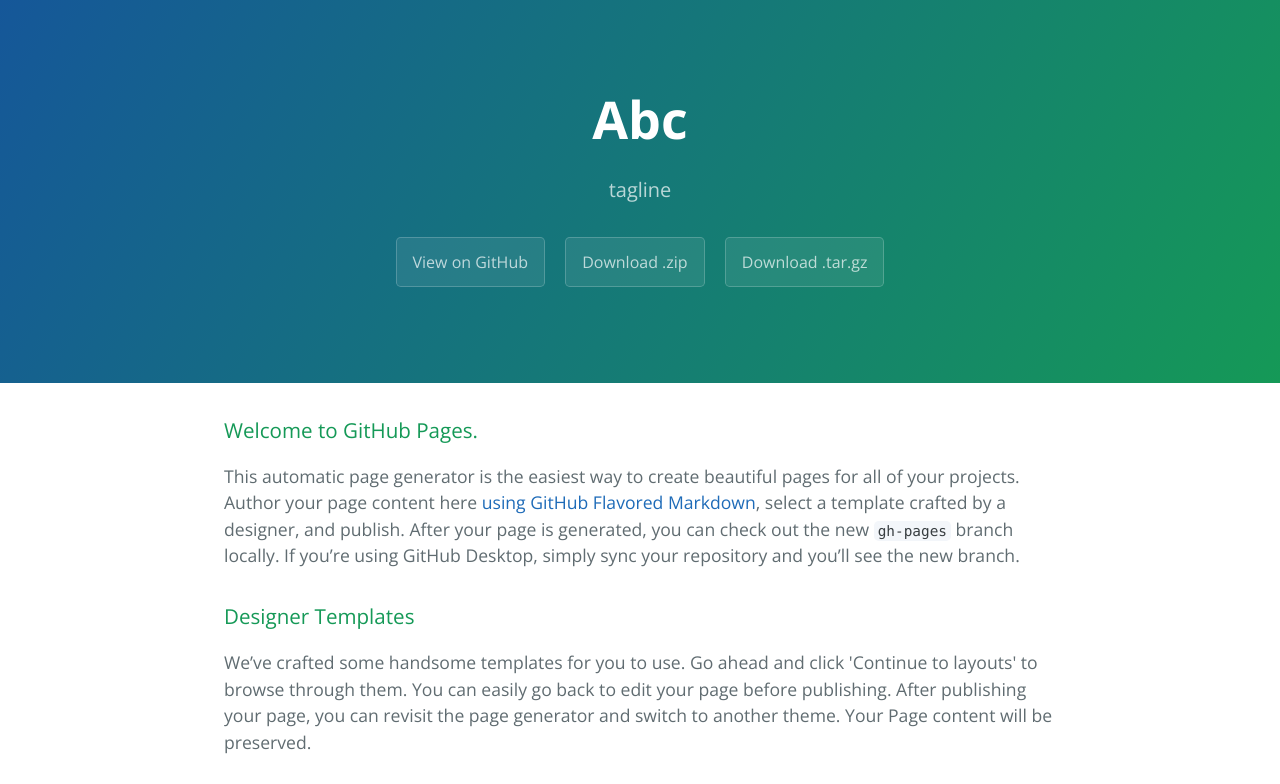
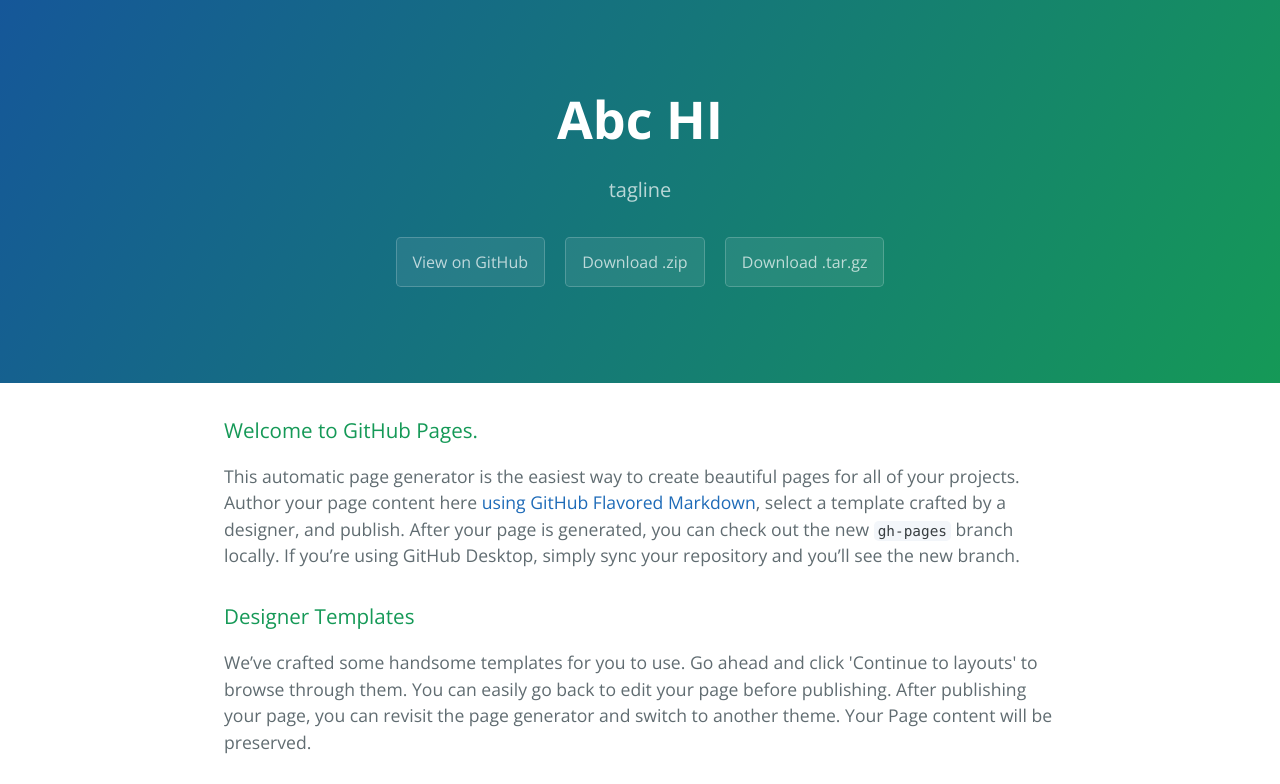
Before and after one commit to erz05/abc, a plain HTML site: page index.html in a window 1280 px wide. Shown: the top 784 px of the page. Drawn offline with nearby package versions, Linux system fonts and the light colour scheme.

Commit message:
Update index.html

```diff
--- a/index.html
+++ b/index.html
@@ -11,7 +11,7 @@
   </head>
   <body>
     <section class="page-header">
-      <h1 class="project-name">Abc</h1>
+      <h1 class="project-name">Abc HI</h1>
       <h2 class="project-tagline">tagline</h2>
       <a href="https://github.com/erz05/abc" class="btn">View on GitHub</a>
       <a href="https://github.com/erz05/abc/zipball/master" class="btn">Download .zip</a>
```
